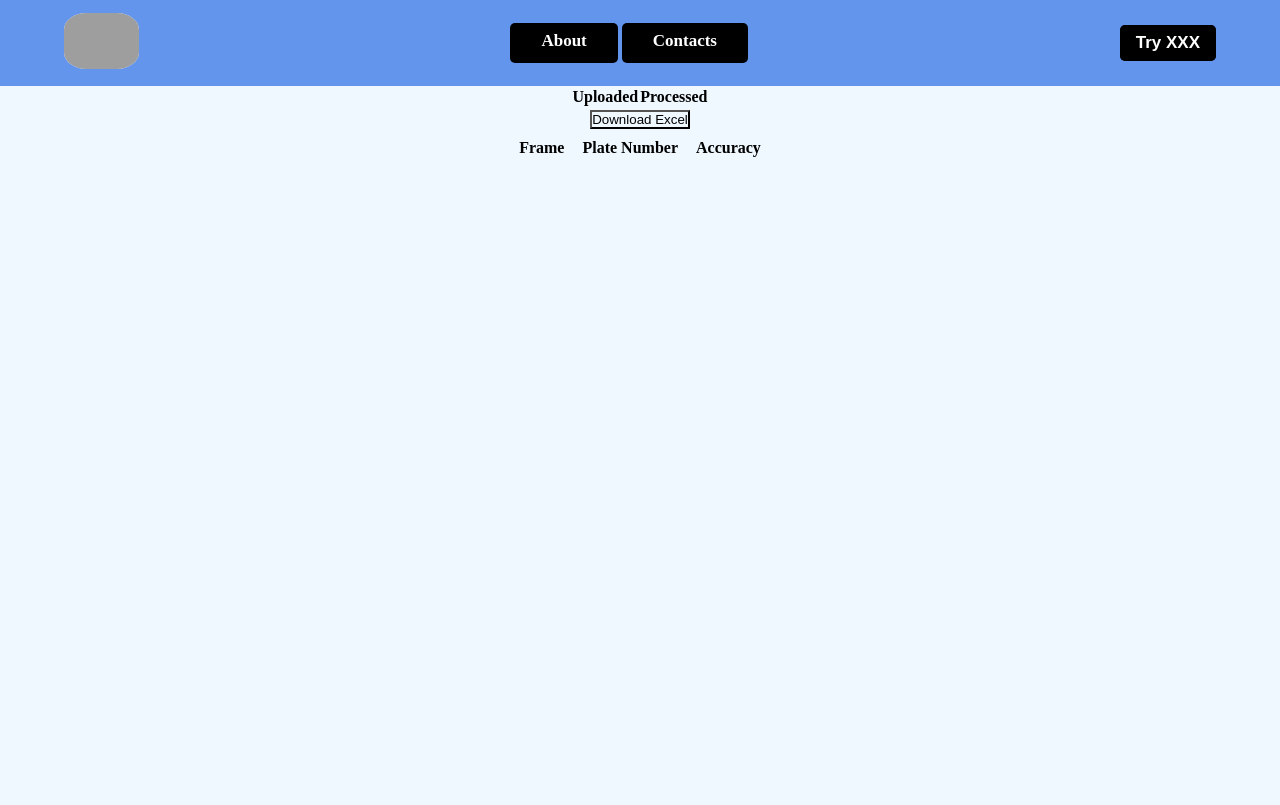
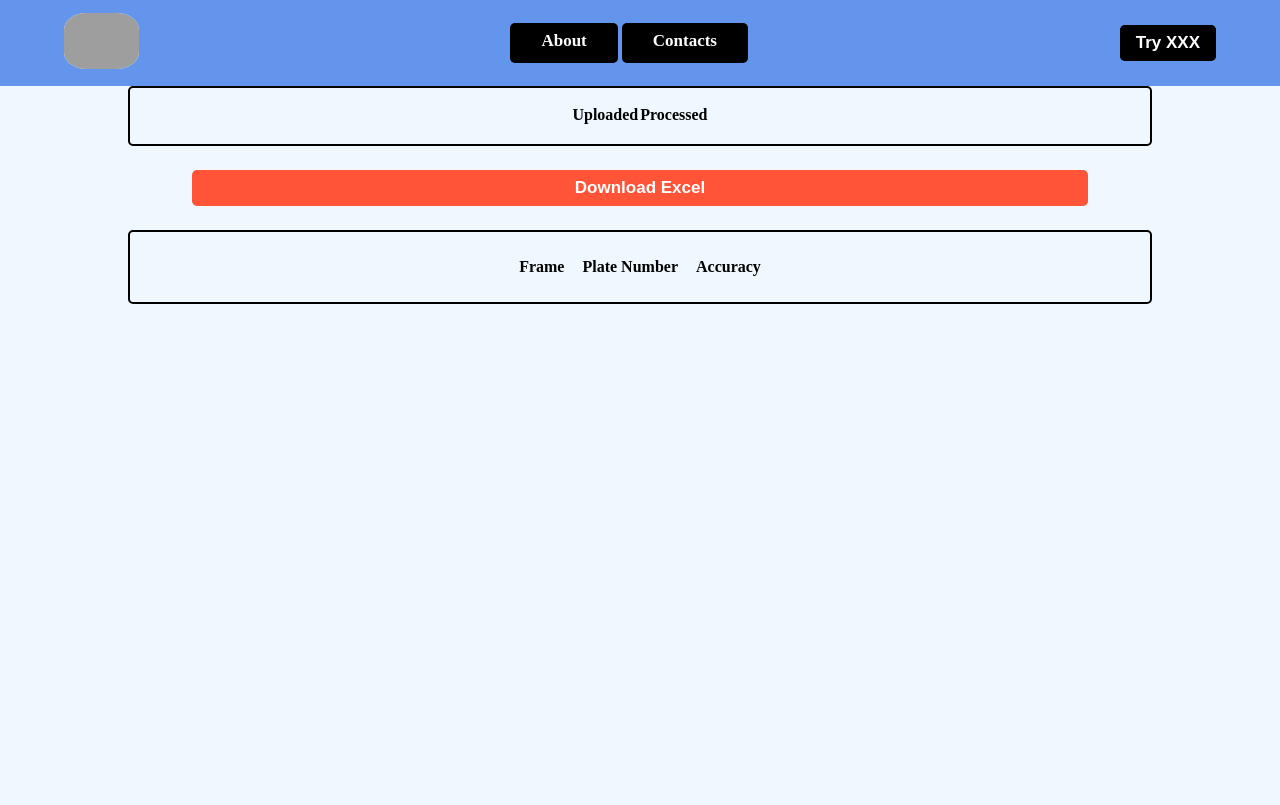
Before and after one commit to provodokkk/Django-Number-Plate-Recognition, a Django app: template app/main/templates/main/results.html in a window 1280 px wide. Shown: the top 805 px of the page. Run offline with Django 4.2, Linux system fonts and the light colour scheme; the template is opened without the code that fills it, so the values that code supplies are empty; parts of the project's set-up code (start-up, migrations or seed data) failed here and were passed over; grey boxes are pictures that could not be loaded.

Commit message:
results.css has been updated

```diff
--- a/app/static/css/results.css
+++ b/app/static/css/results.css
@@ -46,6 +46,35 @@
 }
 
 .small-image {
-    max-width: 50vw;
-    max-height: 50vh;
+    max-width: 45vw;
+    max-height: 45vh;
 }
+
+.download_bth {
+    width: 70vw;
+    margin: 3vh;
+    display: block;
+    align-items: center;
+
+    border-radius: 5px;
+    background-color: #ff5437;
+    color: white;
+    font-weight: bold;
+    text-decoration: none;
+    border: none;
+    padding: 8px 16px;
+    font-size: 17px;
+}
+
+.download_bth:hover {
+    background-color: #3b5983;
+    transition: all 0.3s ease 0s;
+    cursor: pointer;
+}
+
+.table-frame {
+    border-radius: 5px;
+    border: 2px solid black;
+    width: 80vw;
+    padding: 2vh 0;
+}
```
